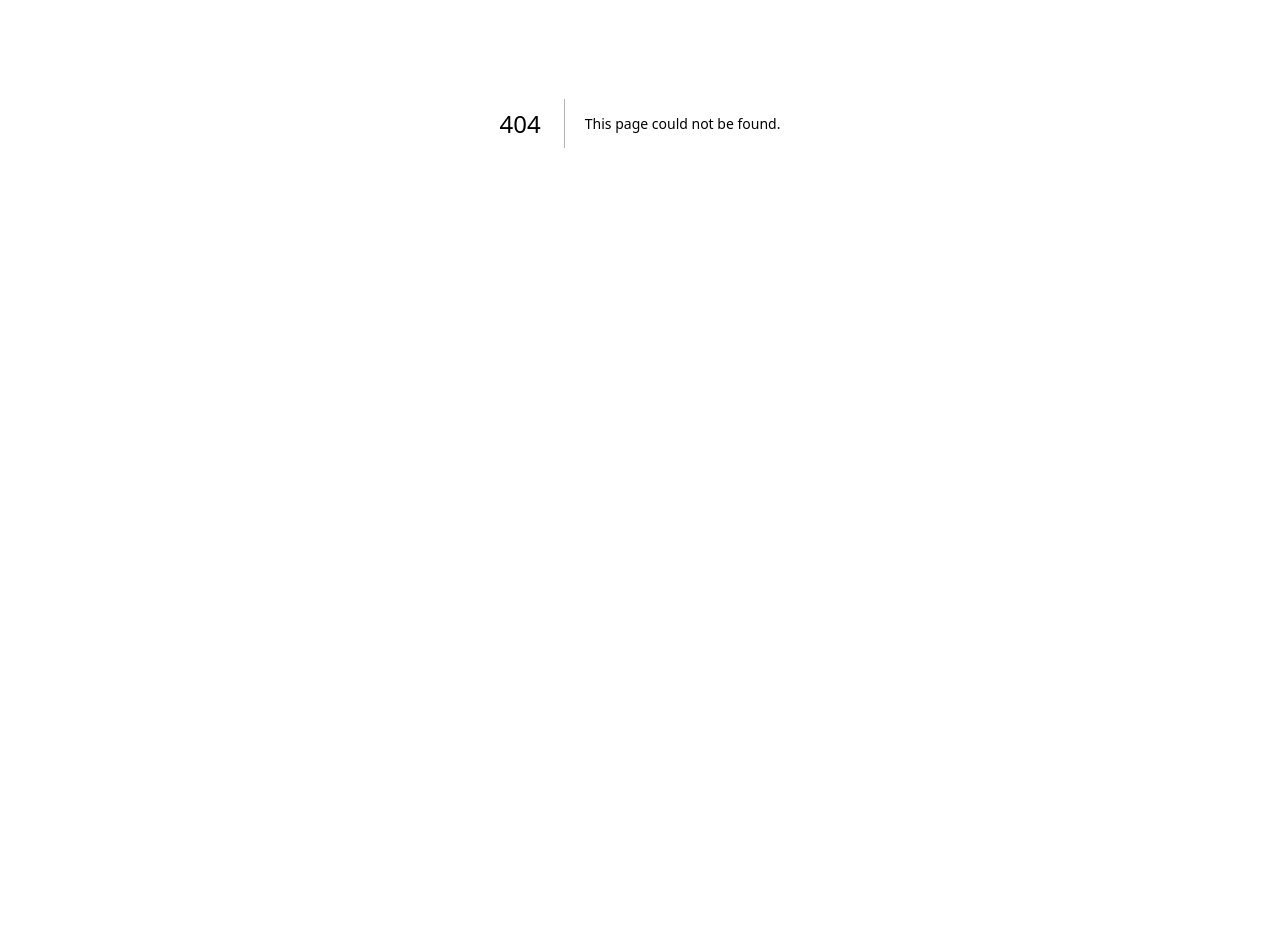
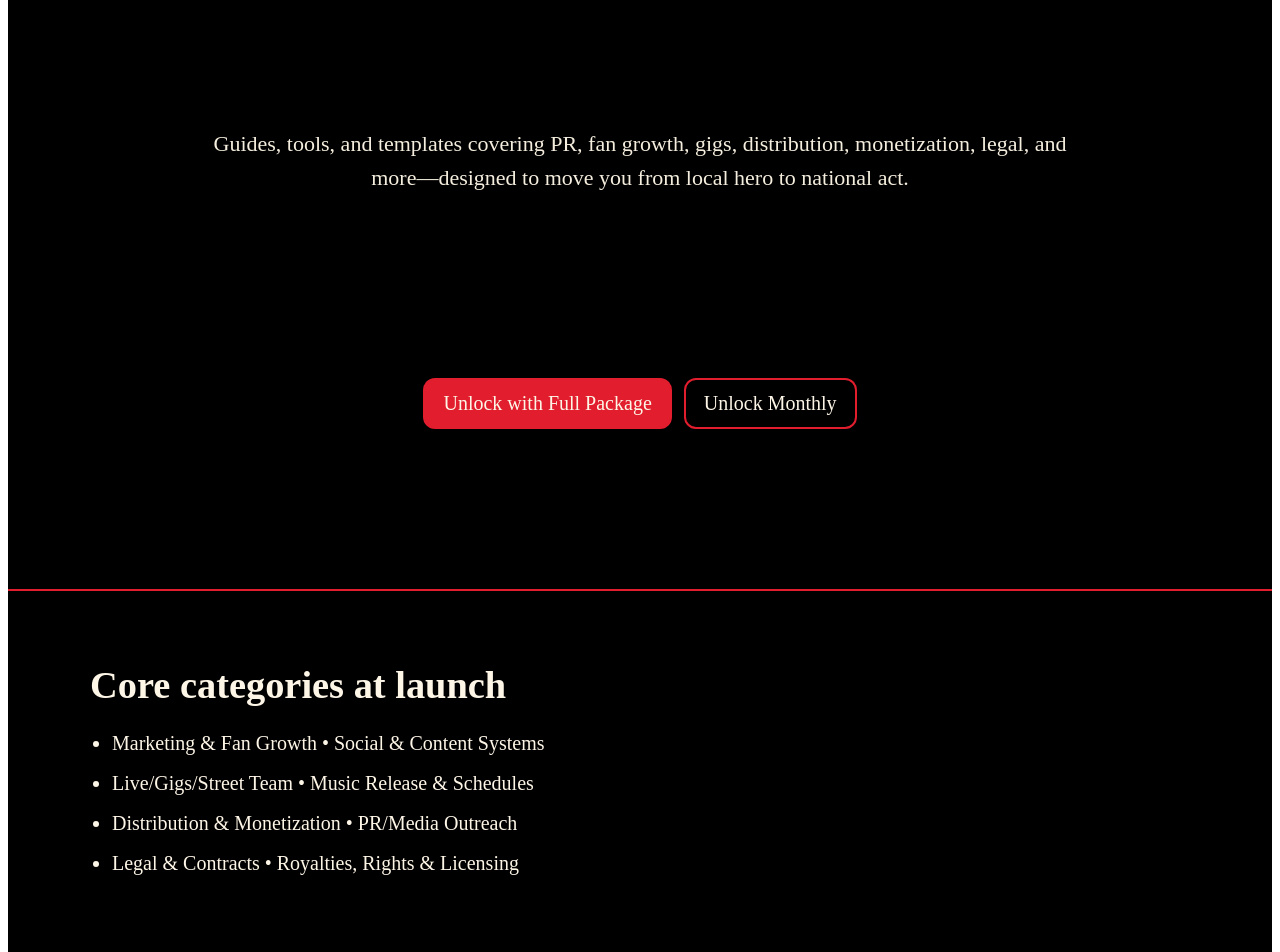
Before and after one commit to theunsignedunderground/uu-main-site, a Next.js app: page /manager in a window 1280 px wide. Before the commit this address had no page. Shown: the part 380-1332 px from the top of the page. Before the commit the page ends 903 px from the top, so only its background shows below. Built offline with nearby package versions, Linux system fonts and the light colour scheme.

Commit message:
Create manager.js

```diff
--- /dev/null
+++ b/pages/manager.js
@@ -0,0 +1,67 @@
+import Head from "next/head";
+
+export default function ArtistManager() {
+  return (
+    <>
+      <Head>
+        <title>Artist Manager — The Unsigned Underground</title>
+        <meta name="description" content="Guides, tools, and templates across release strategy, PR, gigs, distribution, monetization, and more—members only." />
+      </Head>
+
+      <main>
+        <section className="hero">
+          <h1>Artist Manager (Members-Only)</h1>
+          <p>Guides, tools, and templates covering PR, fan growth, gigs, distribution, monetization, legal, and more—designed to move you from local hero to national act.</p>
+          <div className="actions">
+            <a className="btn solid" href="/pricing#annual">Unlock with Full Package</a>
+            <a className="btn outline" href="/pricing#monthly">Unlock Monthly</a>
+          </div>
+        </section>
+
+        <section className="block">
+          <h2>Core categories at launch</h2>
+          <ul className="list">
+            <li>Marketing & Fan Growth • Social & Content Systems</li>
+            <li>Live/Gigs/Street Team • Music Release & Schedules</li>
+            <li>Distribution & Monetization • PR/Media Outreach</li>
+            <li>Legal & Contracts • Royalties, Rights & Licensing</li>
+          </ul>
+        </section>
+
+        <section className="block">
+          <h3>What you’ll find inside</h3>
+          <ul className="list">
+            <li>Step-by-step checklists and timelines (pre-release → post-release)</li>
+            <li>Templates: split sheets, metadata sheets, outreach emails</li>
+            <li>“What’s Working Now” tactics, updated as trends shift</li>
+          </ul>
+        </section>
+
+        <section className="block">
+          <div className="mock">Members-only dashboard preview here</div>
+        </section>
+      </main>
+
+      <style jsx>{styles}</style>
+    </>
+  );
+}
+
+const colors = { outlawRed: "#e11d2e", vintageCream: "#fdf5e6", black: "#000" };
+const styles = `
+  main { color: ${colors.vintageCream}; background: ${colors.black}; }
+  .hero { min-height: 88vh; display: grid; place-items: center; text-align: center;
+    padding: clamp(40px, 6vw, 80px) clamp(20px, 4vw, 40px); border-bottom: 2px solid ${colors.outlawRed}; }
+  .hero h1 { font-size: clamp(34px, 4.2vw, 56px); line-height: 1.12; margin: 0 0 10px; }
+  .hero p { font-size: clamp(18px, 2vw, 22px); line-height: 1.55; max-width: 860px; margin: 0 auto 18px; color: #f5eede; }
+  .actions { display:flex; gap:12px; justify-content:center; flex-wrap:wrap; }
+  .btn { font-size: clamp(16px, 1.8vw, 20px); padding: 12px 18px; border-radius: 12px; text-decoration:none; }
+  .btn.solid { background:${colors.outlawRed}; color:${colors.vintageCream}; border:2px solid ${colors.outlawRed}; }
+  .btn.outline { color:${colors.vintageCream}; border:2px solid ${colors.outlawRed}; }
+  .block { max-width:1100px; margin:0 auto; padding: clamp(44px, 6vw, 72px) clamp(20px, 4vw, 40px); }
+  .block h2 { font-size: clamp(26px, 3vw, 40px); margin: 0 0 12px; }
+  .block h3 { font-size: clamp(22px, 2.6vw, 32px); margin: 0 0 10px; }
+  .list { font-size: clamp(18px, 2vw, 20px); line-height: 1.6; padding-left: 1.1em; }
+  .list li + li { margin-top: 8px; }
+  .mock { height: clamp(220px, 40vw, 420px); border: 2px dashed ${colors.outlawRed}; border-radius:14px; display:grid; place-items:center; opacity:.9; }
+`;
```
